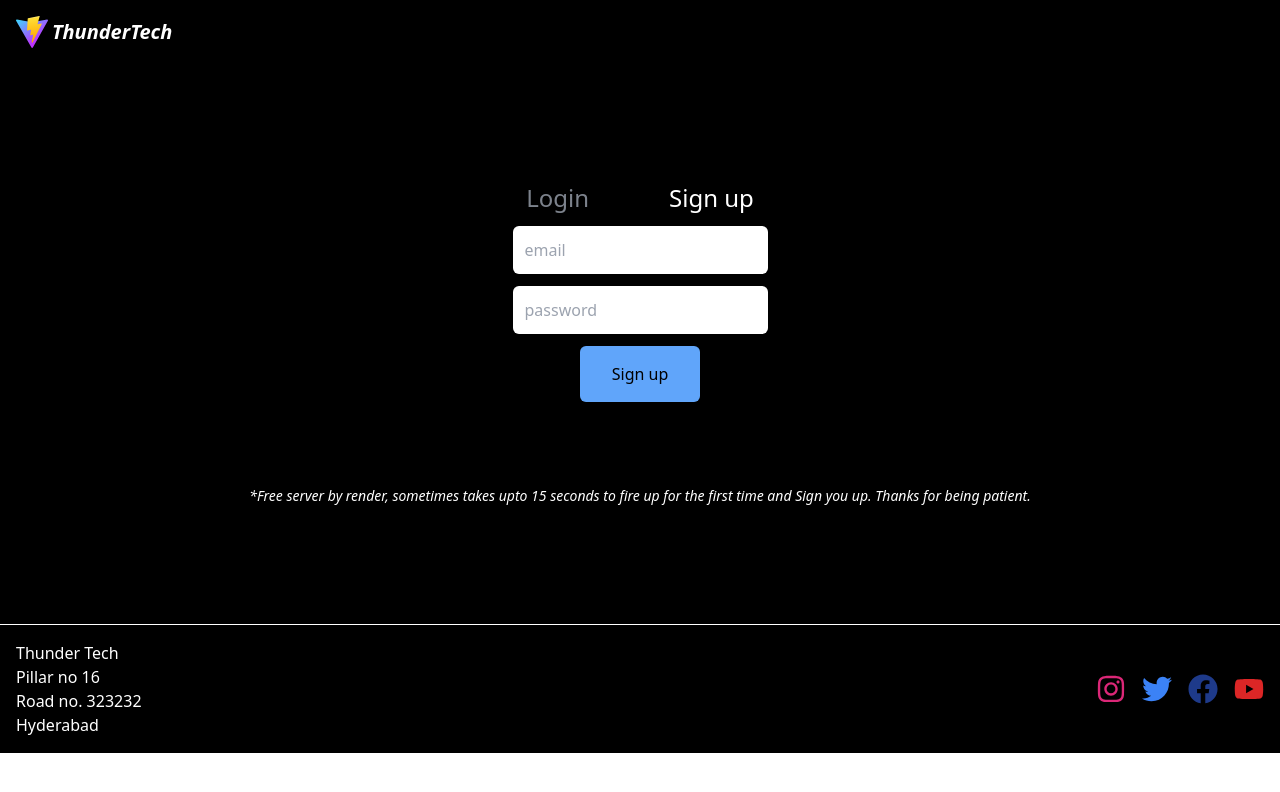
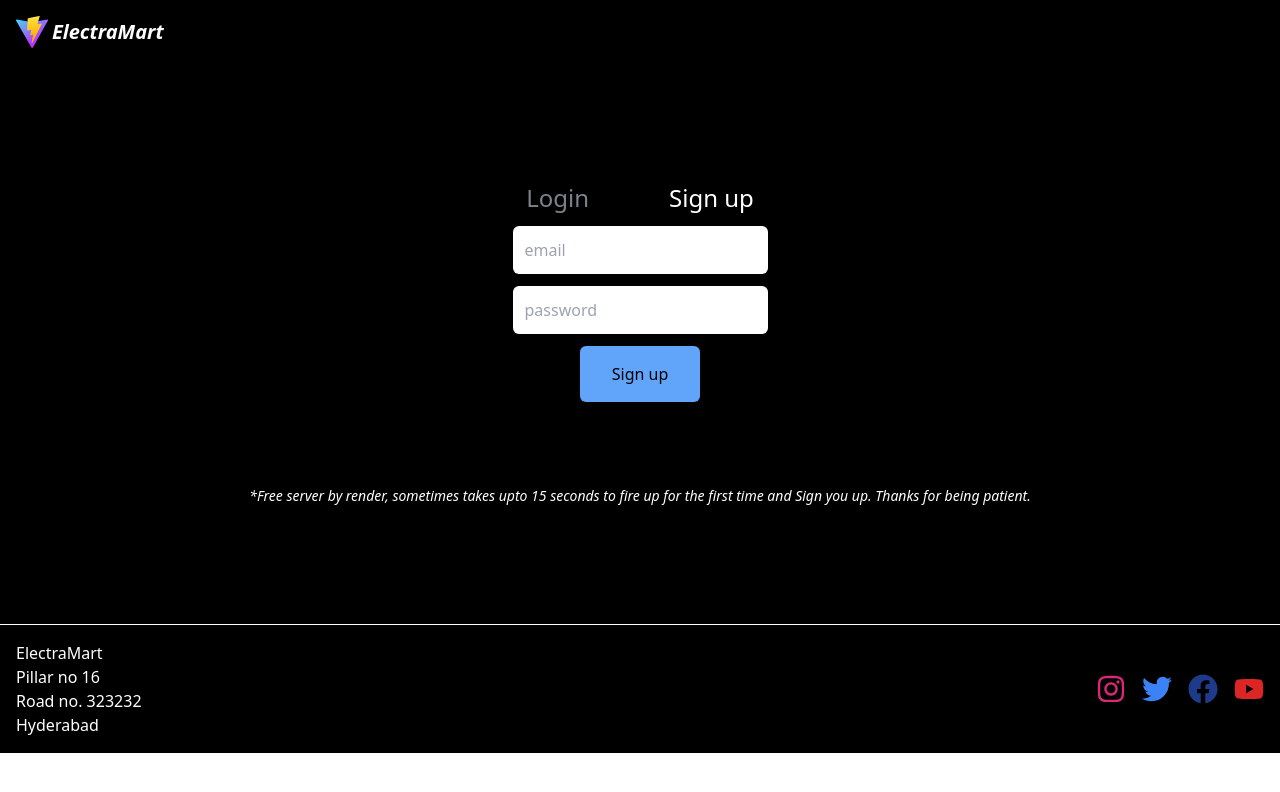
Before and after one commit to FreelancingTwin/ecommerce-mega-project, a React (Vite) app: page /signup in a window 1280 px wide. Shown: the top 792 px of the page. Built offline with nearby package versions, Linux system fonts and the light colour scheme.

Commit message:
rename site to electramart

```diff
--- a/index.html
+++ b/index.html
@@ -4,7 +4,7 @@
     <meta charset="UTF-8" />
     <link rel="icon" type="image/svg+xml" href="/vite.svg" />
     <meta name="viewport" content="width=device-width, initial-scale=1.0" />
-    <title>Thunder Tech</title>
+    <title>ElectraMart</title>
   </head>
   <body>
     <div id="root"></div>
--- a/src/components/Footer.jsx
+++ b/src/components/Footer.jsx
@@ -3,7 +3,7 @@ function Footer() {
   return (
     <div className="h-max bg-black text-white flex flex-wrap justify-between p-4 border-t border-white">
       <div>
-        <h1>Thunder Tech</h1>
+        <h1>ElectraMart</h1>
         <h1>Pillar no 16</h1>
         <h1>Road no. 323232</h1>
         <h1>Hyderabad</h1>
--- a/src/components/Header.jsx
+++ b/src/components/Header.jsx
@@ -13,7 +13,7 @@ function Header() {
       <div className="flex justify-center">
 
       <img src="/vite.svg" alt="logo" className="max-h-fill"/>
-      <h1 className="ml-1 italic flex items-center font-black text-xl text-white rounded-md">ThunderTech</h1>
+      <h1 className="ml-1 italic flex items-center font-black text-xl text-white rounded-md">ElectraMart</h1>
       </div>
       </Link>
      {authState && authState.length !== 0 ? (<ul className="flex justify-between items-center gap-4 py-4">
```
